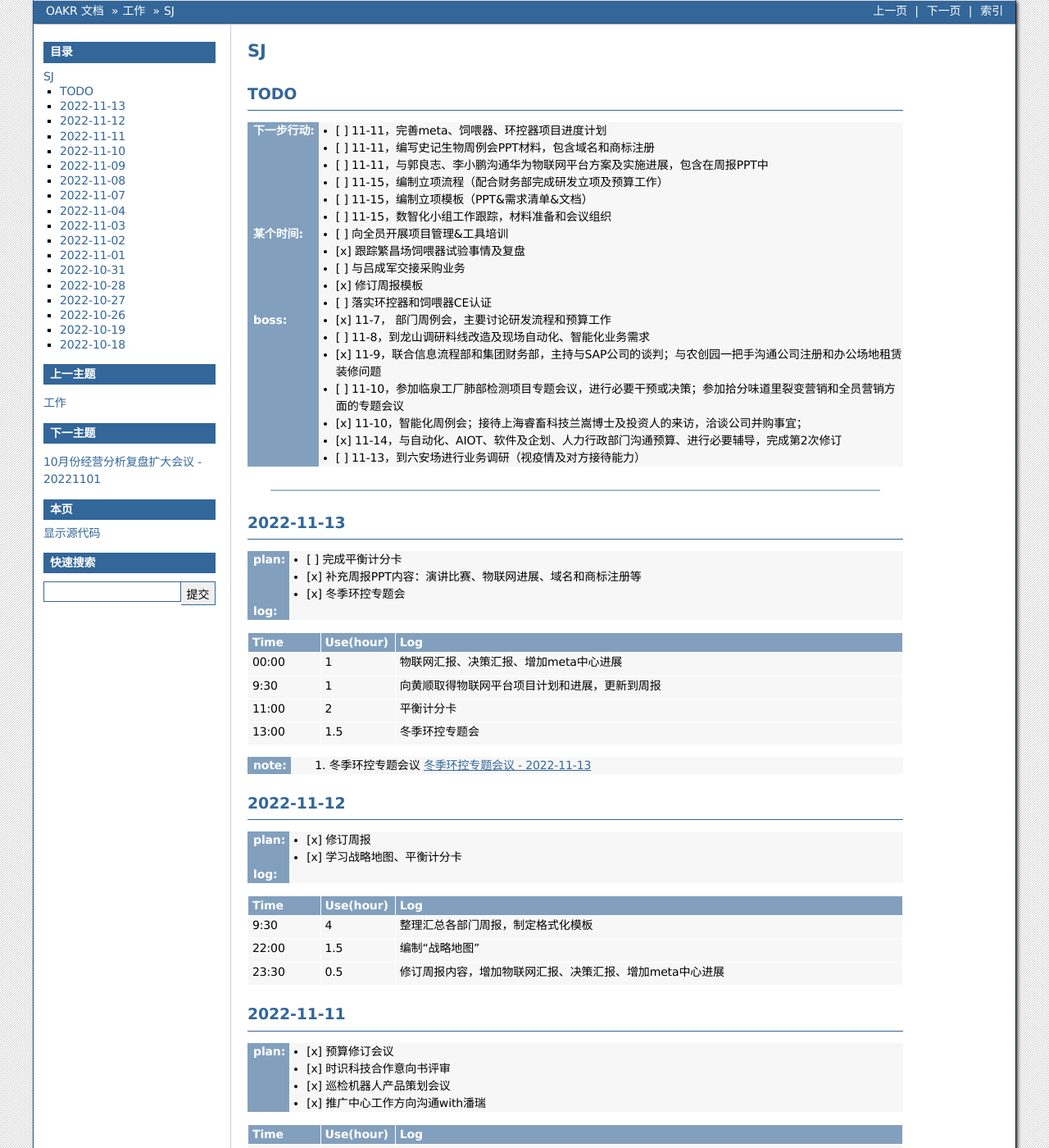
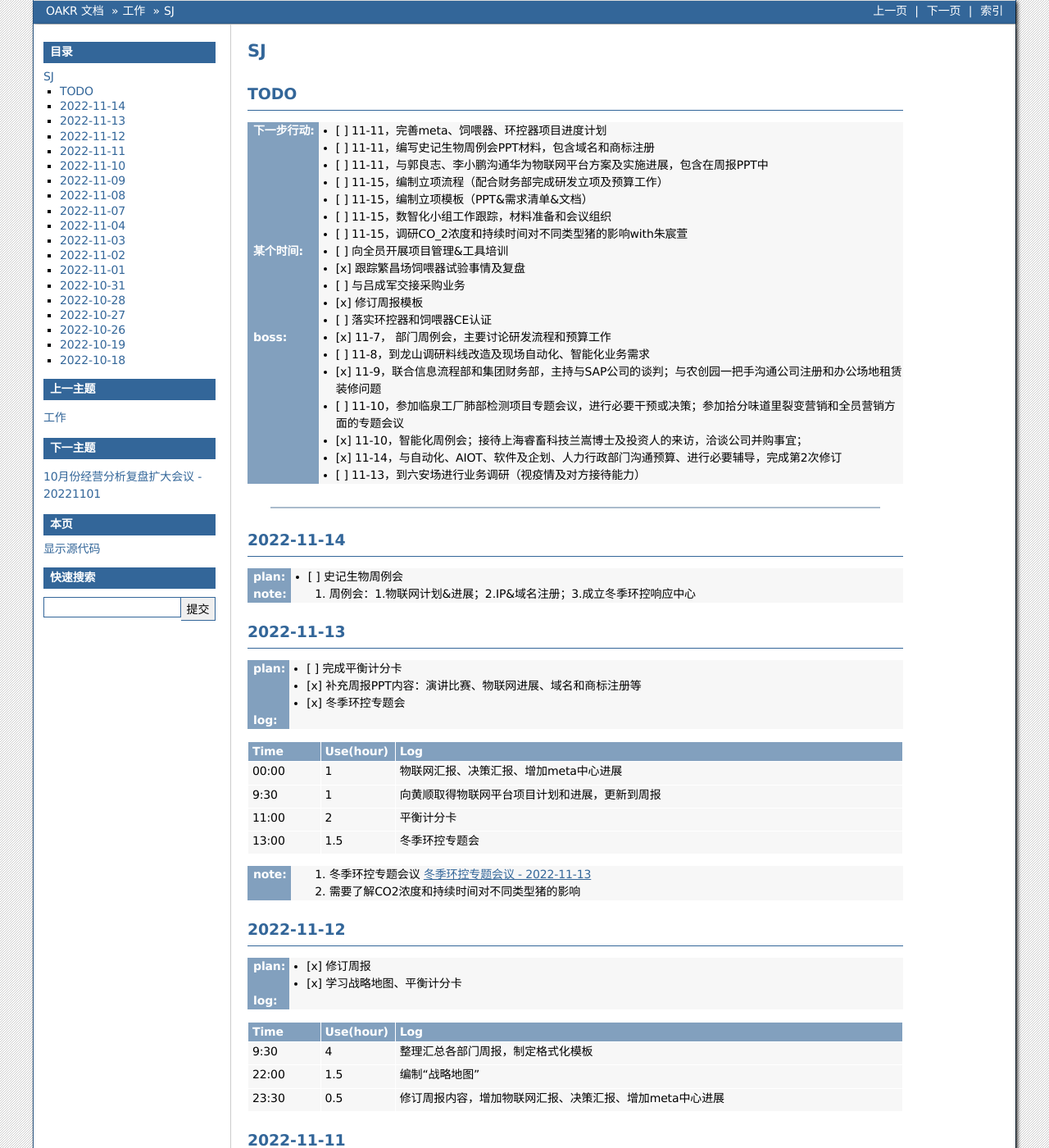
Before and after one commit to cruiurc/cruiurc.github.io, a Sphinx documentation site: the page built from source/work/sj/sj.rst, in a window 1280 px wide and 1400 px high. Shown: the whole window at 82% size. Built offline with Sphinx 7.4.7, drawn with Linux system fonts in a browser that asks for light colours.

Commit message:
20221113 work

```diff
--- a/source/work/sj/sj.rst
+++ b/source/work/sj/sj.rst
@@ -9,6 +9,7 @@ TODO
    - [ ] 11-15，编制立项流程（配合财务部完成研发立项及预算工作）
    - [ ] 11-15，编制立项模板（PPT&需求清单&文档）
    - [ ] 11-15，数智化小组工作跟踪，材料准备和会议组织
+   - [ ] 11-15，调研CO_2浓度和持续时间对不同类型猪的影响with朱宸萱
 
 :某个时间:
    - [ ] 向全员开展项目管理&工具培训
@@ -27,6 +28,14 @@ TODO
    - [ ] 11-13，到六安场进行业务调研（视疫情及对方接待能力）
 
 ------
+
+2022-11-14
+-----------
+:plan:
+   - [ ] 史记生物周例会
+
+:note:
+   1. 周例会：1.物联网计划&进展；2.IP&域名注册；3.成立冬季环控响应中心
 
 2022-11-13
 -----------
@@ -50,6 +59,7 @@ TODO
 :note:
 
    1. 冬季环控专题会议 :doc:`/work/sj/topic/冬季环控专题会议-20221113`
+   2. 需要了解CO2浓度和持续时间对不同类型猪的影响
 
 
 2022-11-12
```
Also changed, not shown: source/work/sj/topic/冬季环控专题会议-20221113.rst (+11 -0 lines).
